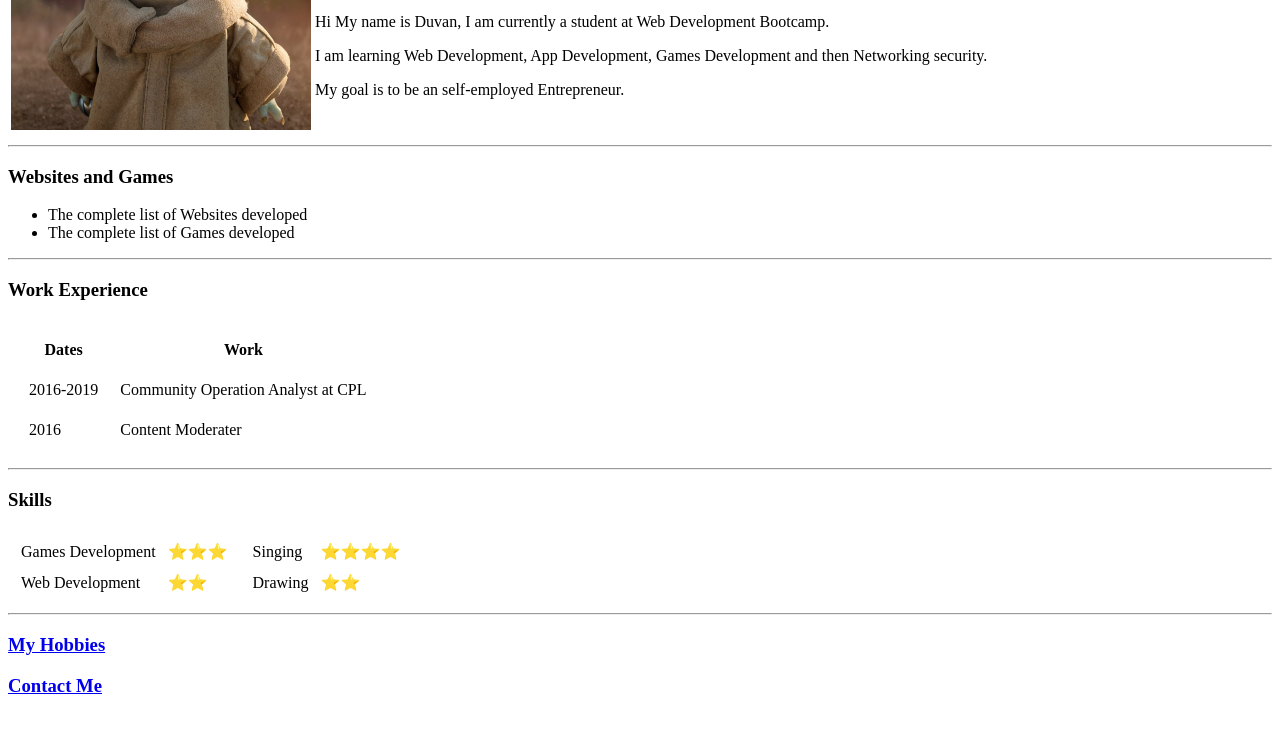
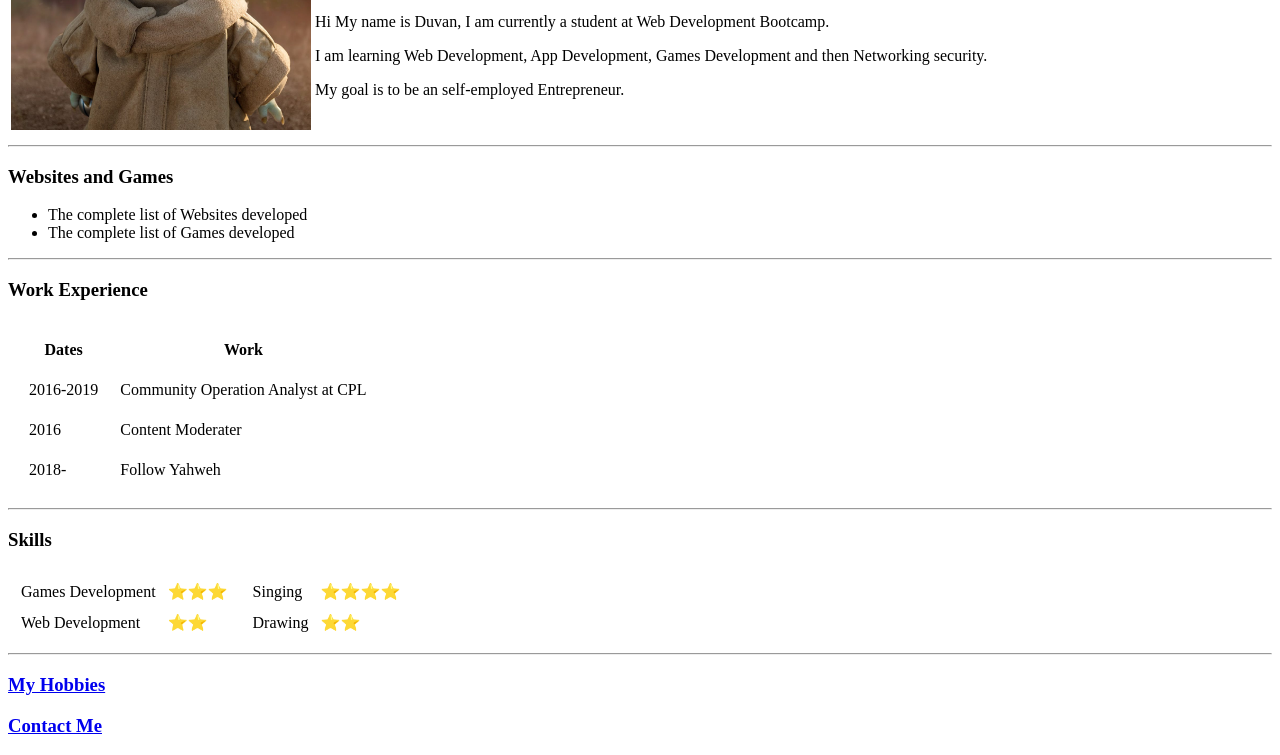
Before and after one commit to Sylabel/cv, a plain HTML site: page index.html in a window 1280 px wide. Shown: the part 131-886 px from the top of the page. Before the commit the page ends 846 px from the top, so only its background shows below. Drawn offline with Linux system fonts and the light colour scheme.

Commit message:
Add files via upload

```diff
--- a/index.html
+++ b/index.html
@@ -52,6 +52,10 @@
         <td>2016</td>
         <td>Content Moderater</td>
       </tr>
+      <tr>
+        <td>2018-</td>
+        <td>Follow Yahweh</td>
+      </tr>
     </tbody>
     <tfoot>
     </tfoot>
```
